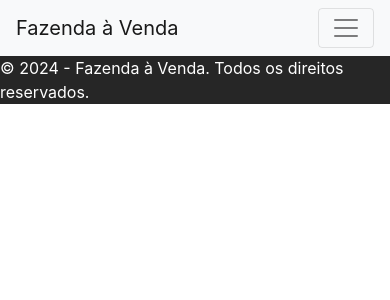
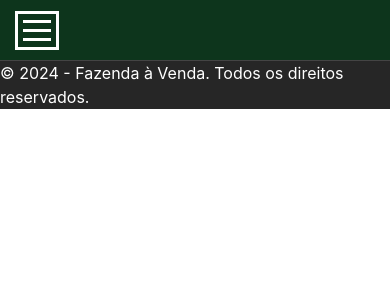
Before and after one commit to Erozinho/IMPACTA-SSPI, a Django app: template templates/base.html in a window 390 px wide. Shown: the top 300 px of the page. Run offline with Django 5.2, Linux system fonts and the light colour scheme; the template is opened without the code that fills it, so the values that code supplies are empty; some libraries are stand-ins or nearby versions.

Commit message:
✨feat: create base.css

```diff
--- /dev/null
+++ b/static/base.css
@@ -0,0 +1,173 @@
+/* default css start */
+*{
+    margin: 0;
+    padding: 0;
+    box-sizing: border-box;
+  }
+  body{
+    font-family: 'Open Sans', sans-serif;
+    font-size: 14px;
+    font-weight: 400;
+    line-height: 20px;
+  }
+  .container {
+    width: 100%;
+    max-width: 1440px;
+    margin: 0 auto;
+    padding: 0 15px;
+  }
+  .header-area {
+    background-color: #208447;
+    background-position: center center;
+    background-size: cover;
+  }
+  /* default css end */
+
+
+  /* navbar regular css start */
+  .navbar-area {
+    background: rgba(0,0,0,.6);
+    border-bottom: 1px solid #000;
+  }
+  .site-navbar {
+    display: flex;
+    justify-content: space-between;
+    align-items: center;
+  }
+  a.site-logo {
+    font-size: 26px;
+    font-weight: 800;
+    text-transform: uppercase;
+    color: #fff;
+    text-decoration: none;
+  }
+  .site-navbar ul {
+    margin: 0;
+    padding: 0;
+    list-style: none;
+    display: flex;
+  }
+  .site-navbar ul li a {
+    color: #fff;
+    padding: 20px;
+    display: block;
+    text-decoration: none;
+    text-transform: uppercase;
+  }
+
+  #logout{
+
+
+  }
+
+  .site-navbar ul li a:hover {
+    background: rgba(255,255,255,.1);
+  }
+  /* navbar regular css end */
+
+
+  /* nav-toggler css start */
+  .nav-toggler {
+    border: 3px solid #fff;
+    padding: 5px;
+    background-color: transparent;
+    cursor: pointer;
+    height: 39px;
+    display: none;
+  }
+  .nav-toggler span,
+  .nav-toggler span:before,
+  .nav-toggler span:after {
+    width: 28px;
+    height: 3px;
+    background-color: #fff;
+    display: block;
+    transition: .3s;
+  }
+  .nav-toggler span:before {
+    content: '';
+    transform: translateY(-9px);
+  }
+  .nav-toggler span:after {
+    content: '';
+    transform: translateY(6px);
+  }
+  .nav-toggler.toggler-open span {
+    background-color: transparent;
+  }
+  .nav-toggler.toggler-open span:before {
+    transform: translateY(0px) rotate(45deg);
+  }
+  .nav-toggler.toggler-open span:after {
+    transform: translateY(-3px) rotate(-45deg);
+  }
+  /* nav-toggler css start */
+
+
+  /* intro-area css start */
+  .intro-area {
+    height: calc(100vh - 61px);
+    display: flex;
+    align-items: center;
+    text-align: center;
+    color: #fff;
+  }
+  .intro-area h2 {
+    font-size: 50px;
+    font-weight: 300;
+    line-height: 50px;
+    margin-bottom: 25px;
+  }
+  .intro-area p {
+    font-size: 18px;
+  }
+  /* intro-area css end */
+
+
+  /* mobile breakpoint start */
+  @media screen and (max-width: 767px) {
+    .container {
+      max-width: 720px;
+    }
+    /* navbar css for mobile start */
+    .nav-toggler{
+      display: block;
+    }
+    .site-navbar {
+      min-height: 60px;
+    }
+    .site-navbar ul {
+      position: absolute;
+      width: 100%;
+      height: calc(100vh - 60px);
+      left: 0;
+      top: 60px;
+      flex-direction: column;
+      align-items: center;
+      border-top: 1px solid #444;
+      background-color: rgba(0,0,0,.75);
+      max-height: 0;
+      overflow: hidden;
+      transition: .3s;
+    }
+    .site-navbar ul li {
+      width: 100%;
+      text-align: center;
+    }
+    .site-navbar ul li a {
+      padding: 25px;
+    }
+    .site-navbar ul li a:hover {
+      background-color: rgba(255,255,255,.1);
+    }
+    .site-navbar ul.open {
+      max-height: 100vh;
+      overflow: visible;
+    }
+    .intro-area h2 {
+      font-size: 36px;
+      margin-bottom: 15px;
+    }
+    /* navbar css for mobile end */
+  }
+  /* mobile breakpoint end */
--- a/templates/base.html
+++ b/templates/base.html
@@ -7,34 +7,70 @@
       {% block title %}
       Fazenda À Venda
       {% endblock %}
+      {% load static %}
     </title>
+    <link href="{% static 'base.css' %}" rel="stylesheet">
     <link rel="stylesheet" href="https://stackpath.bootstrapcdn.com/bootstrap/4.3.1/css/bootstrap.min.css"  rel="stylesheet" />
   </head>
   <body>
-    <nav style="background-color:#72B944;" class="navbar navbar-expand-lg navbar-light bg-light">
-      <a class="navbar-brand" href="#">Fazenda à Venda</a>
-      <button class="navbar-toggler" type="button" data-toggle="collapse" data-target="#navbarNav" aria-controls="navbarNav" aria-expanded="false" aria-label="Toggle navigation"><span class="navbar-toggler-icon"></span></button>
-      <div class="collapse navbar-collapse" id="navbarNav">
-        <ul class="navbar-nav">
-          <li class="nav-item active">
-            <a class="nav-link" href="">Home</a>
-          </li>
-          <li class="nav-item">
-            <a class="nav-link" href="/about">About</a>
-          </li>
-          <li class="nav-item">
-            <a class="nav-link" href="/contact">Contact</a>
-          <li class="nav-item">
-            <a class="nav-link" href="/login">Login</a>
-          </li>
-        </ul>
+    <header class="header-area">
+      <!-- site-navbar start -->
+      <div class="navbar-area">
+        <div class="container">
+          <nav class="site-navbar">
+            <!-- site logo -->
+            <!-- <a href="#home" class="site-logo">logo</a> -->
+
+            <!-- site menu/nav -->
+            <ul>
+              <li><a href="#">home</a></li>
+              <li><a href="#">sobre</a></li>
+              <li><a href="#">serviço</a></li>
+              <li><a href="#" id="logout">logout</a></li>
+            </ul>
+
+            <!-- nav-toggler for mobile version only -->
+            <button class="nav-toggler">
+              <span></span>
+            </button>
+          </nav>
+        </div>
       </div>
-    </nav>
     <div class="container">{% block content %} {% endblock %}</div>
     <footer style="background-color: #262626;">
         <p style="color: white;">© 2024 - Fazenda à Venda. Todos os direitos reservados.</p>
     </footer>
     <script src="https://code.jquery.com/jquery-3.3.1.slim.min.js"></script>
     <script src="https://stackpath.bootstrapcdn.com/bootstrap/4.3.1/js/bootstrap.bundle.min.js" ></script>
+    <script>
+      // define all UI variable
+      const navToggler = document.querySelector('.nav-toggler');
+      const navMenu = document.querySelector('.site-navbar ul');
+      const navLinks = document.querySelectorAll('.site-navbar a');
+
+      // load all event listners
+      allEventListners();
+
+      // functions of all event listners
+      function allEventListners() {
+        // toggler icon click event
+        navToggler.addEventListener('click', togglerClick);
+        // nav links click event
+        navLinks.forEach( elem => elem.addEventListener('click', navLinkClick));
+      }
+
+      // togglerClick function
+      function togglerClick() {
+        navToggler.classList.toggle('toggler-open');
+        navMenu.classList.toggle('open');
+      }
+
+      // navLinkClick function
+      function navLinkClick() {
+        if(navMenu.classList.contains('open')) {
+          navToggler.click();
+        }
+      }
+      </script>
   </body>
 </html>
```
